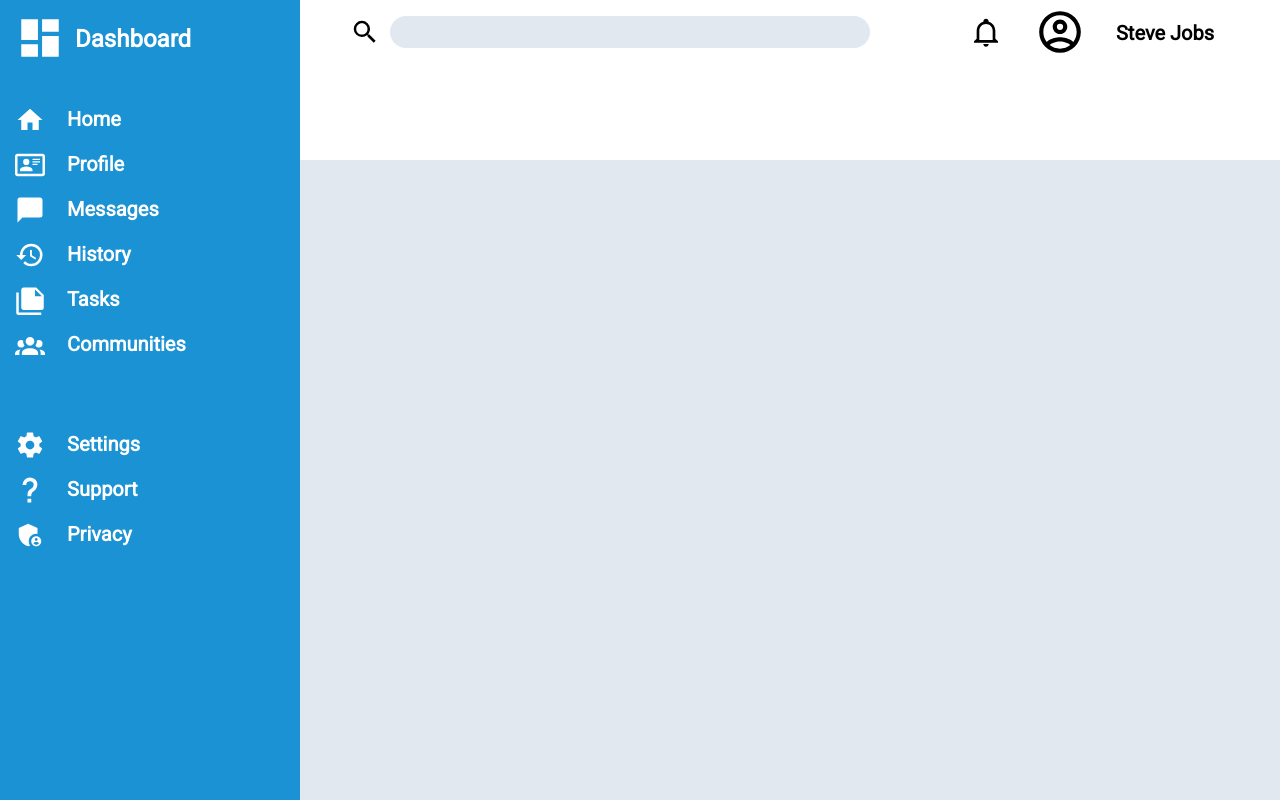
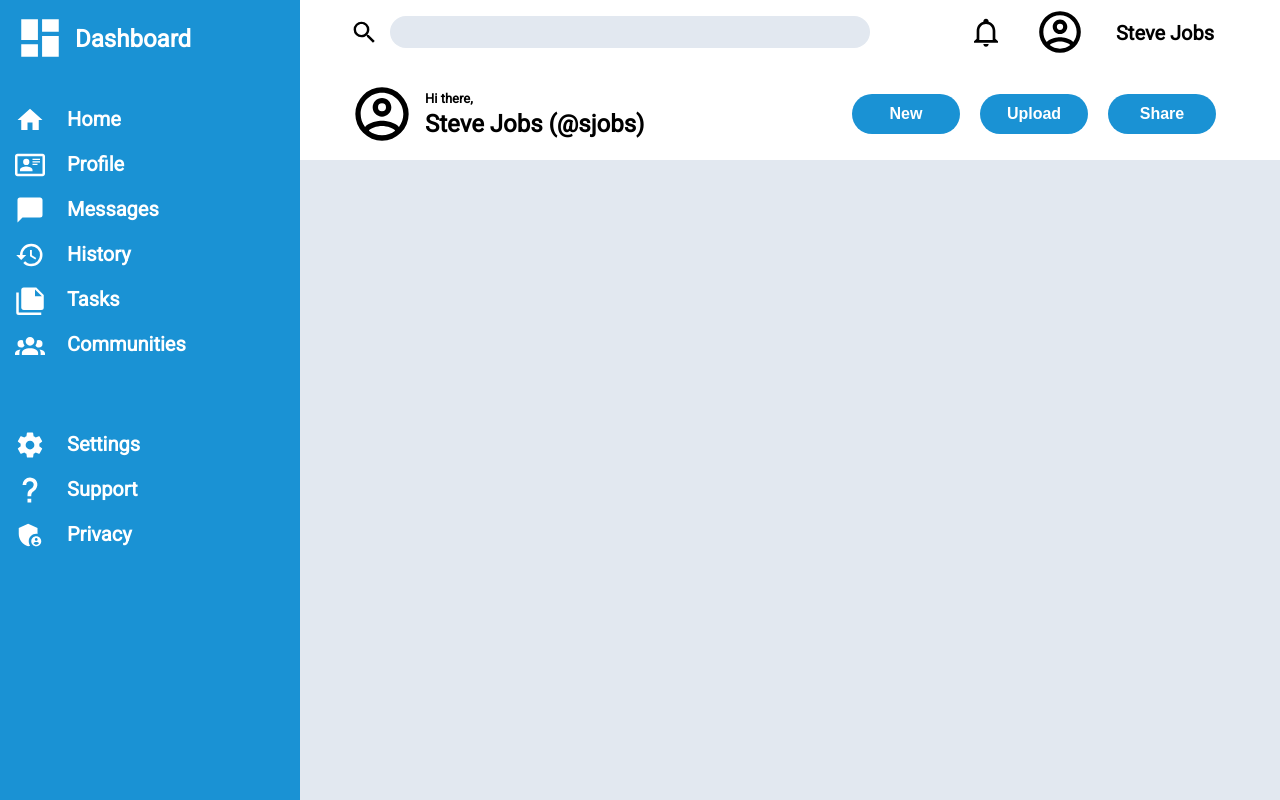
Before and after one commit to Empth/odin-admin-dashboard, a plain HTML site: page index.html in a window 1280 px wide. Drawn offline with Linux system fonts and the light colour scheme.

Commit message:
Finish header bottom

```diff
--- a/index.html
+++ b/index.html
@@ -62,7 +62,7 @@
         <div class="header">
             <div class="header-search">
                 <div class="search-space">
-                    <img src="images/search.svg" class="black-icon-filter-small" alt="Search icon">
+                    <img src="images/search.svg" class="icon-extra-small" alt="Search icon">
                     <div class="searchbar"></div>
                 </div>
                 <div class="account">
@@ -71,7 +71,20 @@
                     <p class="name">Steve Jobs</p>
                 </div>
             </div>
-            <div class="header-bottom"></div>
+            <div class="header-bottom">
+                <div class="left">
+                    <img src="images/account.svg" class="big-account-circle" alt="Account Circle">
+                    <div class="greeting">
+                        <p>Hi there,</p>
+                        <p>Steve Jobs (@sjobs)</p>
+                    </div>
+                </div>
+                <div class="media-row">
+                    <button class="new">New</button>
+                    <button class="upload">Upload</button>
+                    <button class="share">Share</button>
+                </div>
+            </div>
         </div>
         <div class="main-content"></div>
     </div>
--- a/style.css
+++ b/style.css
@@ -154,12 +154,13 @@ html, body {
 
 .header-search {
     display: grid;
+    grid-row: 1 / 2;
     grid-template-columns: 3fr 1fr;
     align-items: center;
     justify-content: space-around;
 }
 
-.header-search > * {
+.header-search > *, .header-bottom > * {
     padding-left: 50px;
     padding-right: 50px;
 }
@@ -176,6 +177,11 @@ html, body {
 .icon-small {
     height: 32px;
     width: 32px;
+}
+
+.icon-extra-small {
+    height: 29px;
+    width: 29px;
 }
 
 .icon-filter-small::selection, .icon-filter::selection {
@@ -208,3 +214,72 @@ html, body {
     font-size: 20px;
     text-align: center;
 }
+
+.header-bottom {
+    display: grid;
+    grid-row: 2 / 3;
+    grid-template-columns: 400px 400px;
+    align-items: center;
+    justify-content: space-between;
+}
+
+.big-account-circle {
+    height: 64px;
+    width: 64px;
+}
+
+.header-bottom > .left {
+    display: grid;
+    grid-column: 1 / 2;
+    grid-template-columns: 64px 300px;
+    align-items: center;
+    gap: 11px;
+    justify-content: start;
+}
+
+.greeting > p {
+    font-weight: bold;
+}
+
+.greeting > p {
+    font-weight: bold;
+}
+
+.greeting > p:nth-child(1) {
+    font-size: 13px;
+}
+
+.greeting > p:nth-child(2) {
+    font-size: 24px;
+}
+
+.media-row {
+    grid-column: 2 / 3;
+    height: 100px;
+    display: grid;
+    grid-template-columns: repeat(3, 1fr);
+    align-items: center;
+    justify-content: end;
+    gap: 20px;
+    padding-right: 64px;
+}
+
+.media-row button {
+    background-color: var(--sky-blue);
+    color: white;
+    font-weight: bold;
+    border: none;
+    border-radius: 24px;
+    font-size: 16px;
+    height: 40px;
+    width: 108px;
+    padding: 0px;
+    margin: 0px;
+    justify-content: end;
+}
+
+.media-row button:hover, .logo:hover,
+.goto:hover, .icon-small:hover,
+.account-circle:hover, .account .name:hover {
+    cursor: pointer;
+}
```
